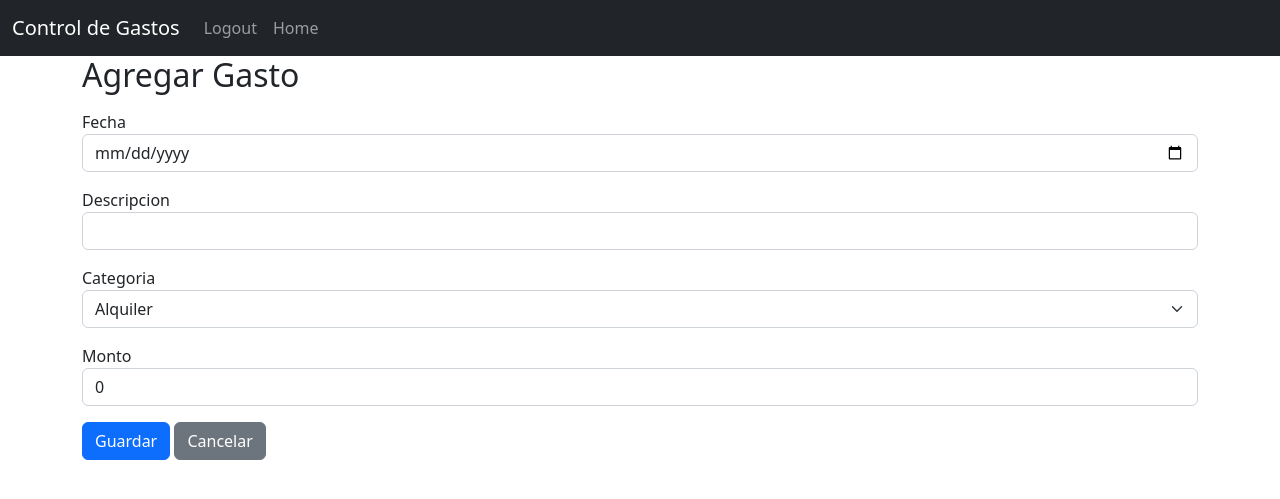
After one commit to rlascano/python-flask-expenses-app, a Flask app: page /new in a window 1280 px wide. The commit adds this page. Shown: the top 499 px of the page. Run offline with Flask 2, Linux system fonts and the light colour scheme; a user stored in the database is signed in; data comes from the database, SQL or seed files in the repository; both versions use the stored data as it was after the commit.

Commit message:
Editing spents added

```diff
--- /dev/null
+++ b/website/templates/new.html
@@ -0,0 +1,51 @@
+<!-- prettier-ignore-->
+{% extends "base.html" %}
+{% block title %}Mis gastos{% endblock %}
+{% block content %}
+<h2 class="mb-3">Agregar Gasto</h2>
+<form action="/create" method="POST">
+  <input type="hidden" name="csrf_token" value="{{ csrf_token() }}" />
+  <div class="mb-3">
+    <label for="fecha">Fecha</label>
+    <input type="date" name="fecha" id="fecha" class="form-control" />
+  </div>
+  <div class="mb-3">
+    <label for="descripcion">Descripcion</label>
+    <input
+      type="text"
+      name="descripcion"
+      id="descripcion"
+      class="form-control"
+    />
+  </div>
+  <div class="mb-3">
+    <label for="categoria">Categoria</label>
+    <select
+      class="form-select"
+      aria-label="Default select example"
+      name="categoria"
+      id="categoria"
+    >
+      <!-- prettier-ignore -->
+      {% for category in categories %}
+      <option value="{{category.id}}">{{ category.description }}</option>
+      {% endfor %}
+    </select>
+  </div>
+  <div class="mb-3">
+    <label for="monto">Monto</label>
+    <input
+      type="number"
+      name="monto"
+      id="monto"
+      value="0"
+      step="0.01"
+      class="form-control"
+    />
+  </div>
+  <div class="mb-3">
+    <input type="submit" value="Guardar" class="btn btn-primary" />
+    <a href="{{url_for('views.home')}}" class="btn btn-secondary">Cancelar</a>
+  </div>
+</form>
+{% endblock %}
--- a/website/views.py
+++ b/website/views.py
@@ -14,7 +14,14 @@ def home():
     return render_template('home.html', user=current_user)
 
 
-@views.route('/create', methods=['POST', 'GET'])
+@views.route('/new')
+@login_required
+def new():
+    categories = Category.query.all()
+    return render_template('new.html', user=current_user, categories=categories)
+
+
+@views.route('/create', methods=['POST'])
 @login_required
 def create():
     if request.method == 'POST':
@@ -30,8 +37,33 @@ def create():
         db.session.commit()
         return redirect(url_for('views.home'))
 
-    categories = Category.query.all()
-    return render_template('create.html', user=current_user, categories=categories)
+
+@views.route('/edit/<int:id>')
+@login_required
+def edit(id):
+    spent = Spent.query.get(id)
+    categorias = Category.query.all()
+
+    return render_template('edit.html', spent=spent, user=current_user, categories=categorias)
+
+
+@views.route('/update/<int:id>', methods=['POST'])
+def update(id):
+    spent = Spent.query.get(id)
+    if request.method == 'POST':
+        fecha = datetime.strptime(request.form.get('fecha'), "%Y-%m-%d")
+        descripcion = request.form.get('descripcion')
+        categoria_id = request.form.get('categoria')
+        monto = request.form.get('monto')
+
+        # TODO validar
+        spent.date = fecha
+        spent.description = descripcion
+        spent.category_id = categoria_id
+        spent.amount = monto
+        db.session.add(spent)
+        db.session.commit()
+        return redirect(url_for('views.home'))
 
 
 '''
```
Also changed, not shown: website/templates/edit.html (renamed from website/templates/create.html, +19 -6 lines), website/templates/home.html (+8 -2 lines), website/database.db.
